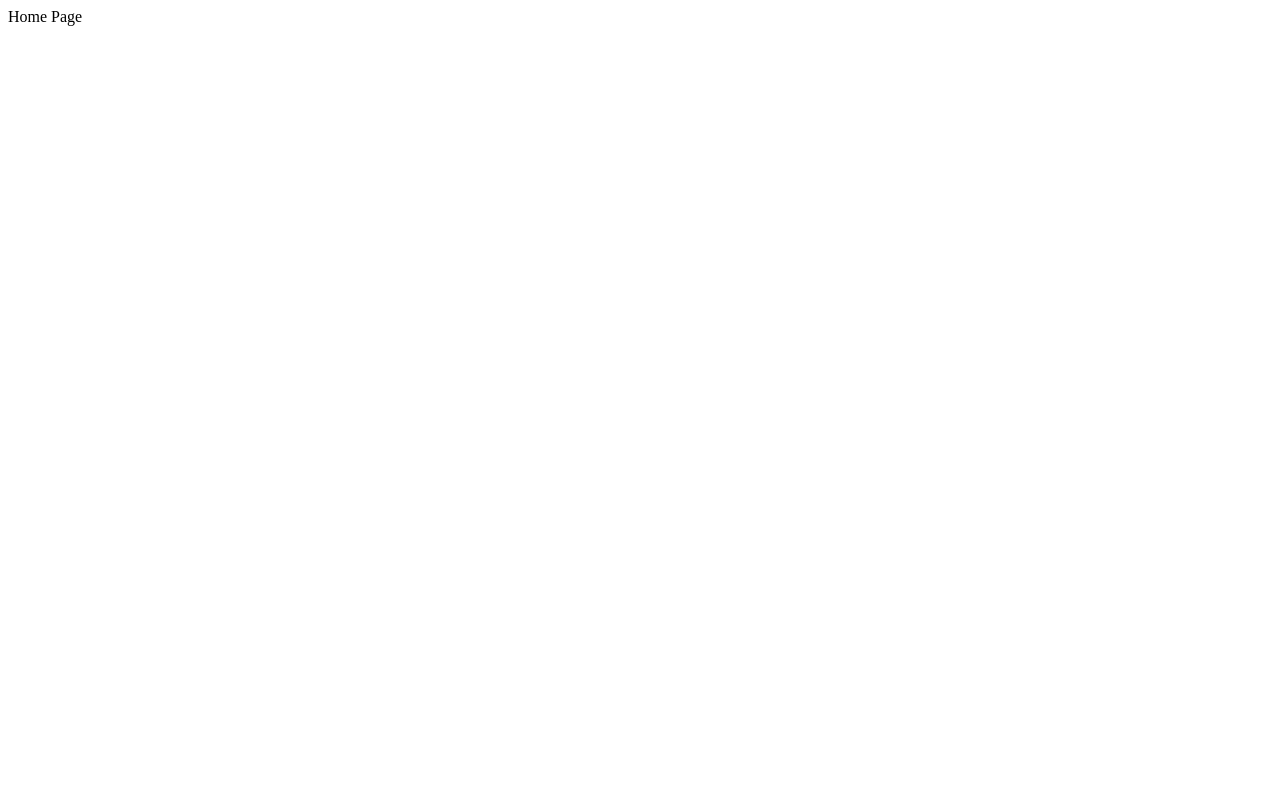
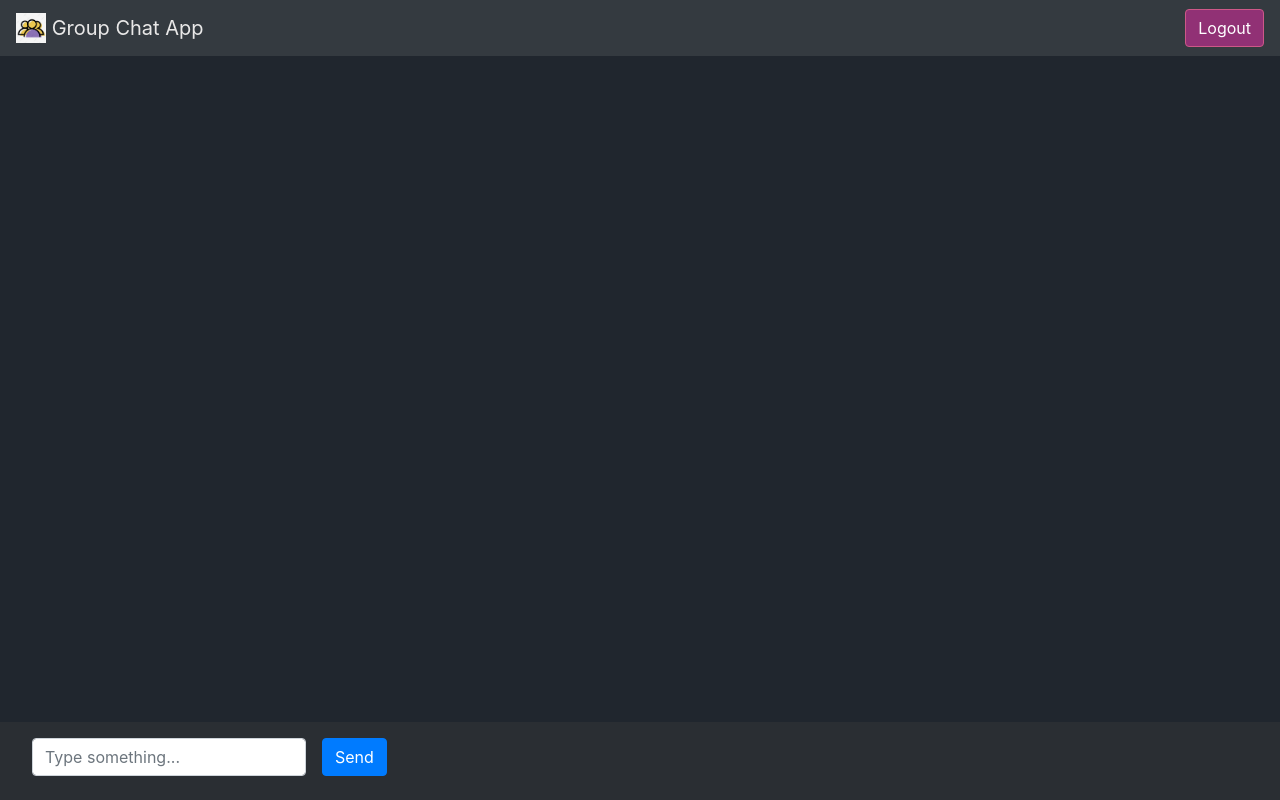
Before and after one commit to gauravchahar31/Group-Chat-App, a website: page views/home/homePage.html in a window 1280 px wide. Drawn offline with nearby package versions, Linux system fonts and the light colour scheme.

Commit message:
home Frontend

```diff
--- a/controllers/user.js
+++ b/controllers/user.js
@@ -51,7 +51,7 @@ exports.checkUser = async (req, res) => {
     }
     catch(err){
         console.log(err);
-        res.status(400).json(null);
+        res.status(404).json(null);
     }
 }
 
--- a/views/home/homePage.html
+++ b/views/home/homePage.html
@@ -5,8 +5,36 @@
     <meta http-equiv="X-UA-Compatible" content="IE=edge">
     <meta name="viewport" content="width=device-width, initial-scale=1.0">
     <title>Group Chat App</title>
+    <link href="/css/home.css" rel="stylesheet">
+    <link rel="icon" type="image/x-icon" href="/assets/logo.jpeg">
+    <link rel="stylesheet" href="https://cdn.jsdelivr.net/npm/bootstrap@4.0.0/dist/css/bootstrap.min.css" integrity="sha384-Gn5384xqQ1aoWXA+058RXPxPg6fy4IWvTNh0E263XmFcJlSAwiGgFAW/dAiS6JXm" crossorigin="anonymous">
+    <script src="https://code.jquery.com/jquery-3.2.1.slim.min.js" integrity="sha384-KJ3o2DKtIkvYIK3UENzmM7KCkRr/rE9/Qpg6aAZGJwFDMVNA/GpGFF93hXpG5KkN" crossorigin="anonymous"></script>
+    <script src="https://cdn.jsdelivr.net/npm/popper.js@1.12.9/dist/umd/popper.min.js" integrity="sha384-ApNbgh9B+Y1QKtv3Rn7W3mgPxhU9K/ScQsAP7hUibX39j7fakFPskvXusvfa0b4Q" crossorigin="anonymous"></script>
+    <script src="https://cdn.jsdelivr.net/npm/bootstrap@4.0.0/dist/js/bootstrap.min.js" integrity="sha384-JZR6Spejh4U02d8jOt6vLEHfe/JQGiRRSQQxSfFWpi1MquVdAyjUar5+76PVCmYl" crossorigin="anonymous"></script>
 </head>
-<body>
-    Home Page
+<body style="background-color: #20262E;">
+    <nav class="navbar navbar-light bg-dark">
+        <a style="color: #E9E8E8;" class="navbar-brand" href="#">
+            <img src="/assets/logo.jpeg" width="30" height="30" class="d-inline-block align-top" alt="">
+            Group Chat App
+        </a>
+        <a style="background-color: #913175; border-color: #CD5888;" class="btn btn-primary" href="/logout">Logout</a>
+    </nav>
+    <br>
+    <div class="fixed-bottom">
+        <footer class="bg-dark text-center text-white">
+            <div class="text-right p-3" style="background-color: rgba(0, 0, 0, 0.2);">
+                    <form class="form-inline">
+                        <div class="form-group mx-sm-3 mb-2">
+                        <input type="password" class="form-control" placeholder="Type something...">
+                        </div>
+                        <button type="submit" class="btn btn-primary mb-2">Send</button>
+                    </form>
+            </div>
+        </footer>
+    </div>
+    <!-- <script src="https://checkout.razorpay.com/v1/checkout.js"></script> -->
+    <script src="https://cdnjs.cloudflare.com/ajax/libs/axios/0.19.0/axios.min.js"></script>
+    <script src="/home/js/home.js"></script>
 </body>
 </html>
```
Also changed, not shown: app.js (+7 -0 lines).
